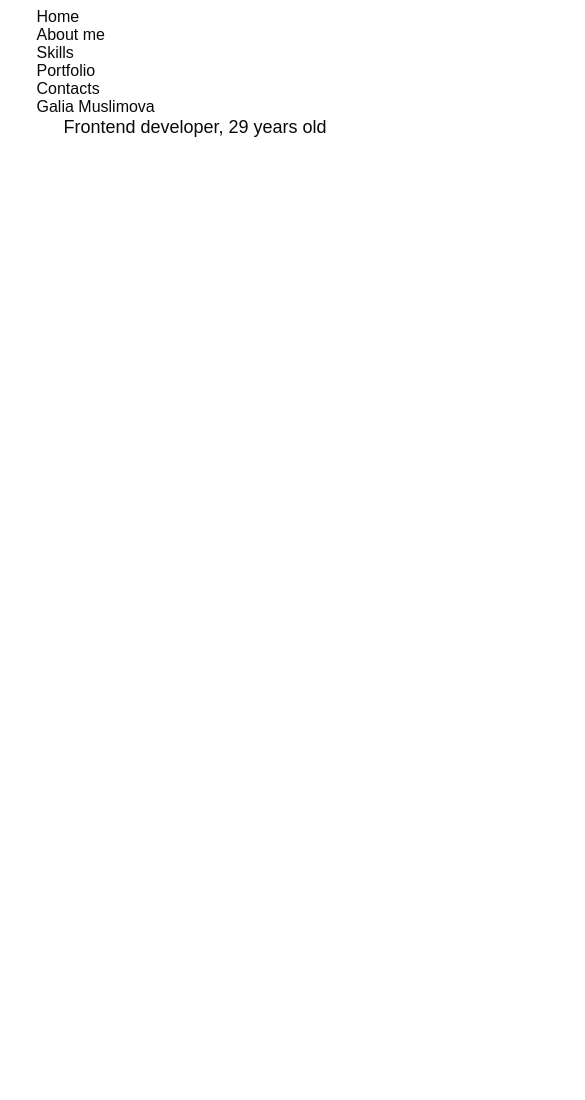
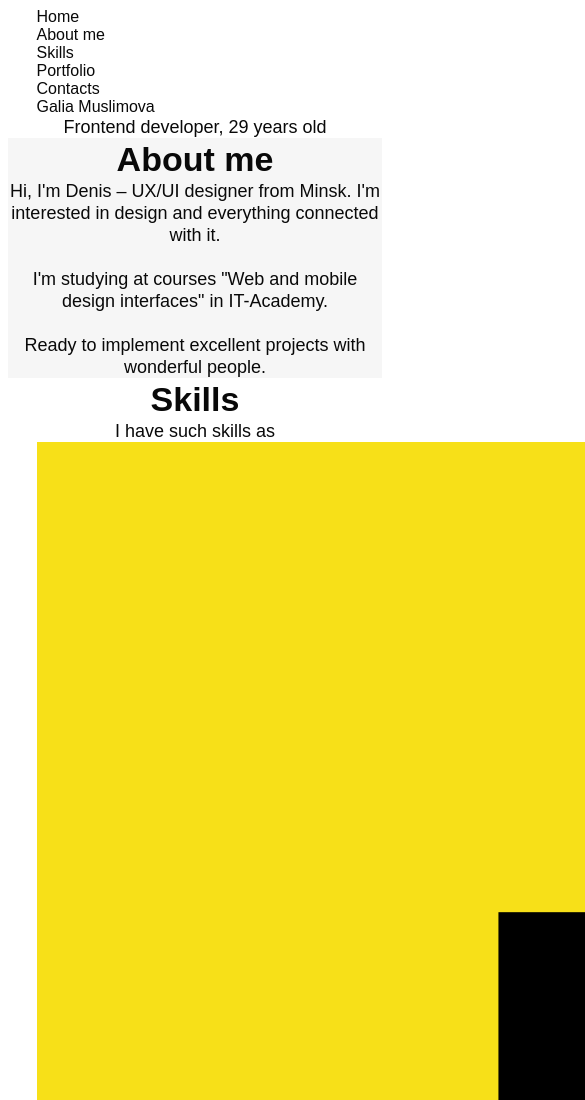
Before and after one commit to galiaMuslimova/Portfolio-Layout-, a website: page src/index.html in a window 390 px wide. Shown: the top 1100 px of the page, 585 px wide, since content can reach past the window. Before the commit the page ends 844 px from the top, so only its background shows below. Drawn offline with nearby package versions, Linux system fonts and the light colour scheme; files that its build step writes are made by us from their sources; files whose address does not match are found by name.

Commit message:
Bug fixed

```diff
--- a/src/index.html
+++ b/src/index.html
@@ -10,6 +10,12 @@
   <div class="page_block">
     @@include('parts/photo.html')
   </div>
+  <div class="page_block page_block__gray">
+    @@include('parts/about.html')
+  </div>
+  <div class="page_block">
+    @@include('parts/skills.html')
+  </div>
 </div>
 
 @@include('parts/footer.html')
--- /dev/null
+++ b/src/parts/about.html
@@ -0,0 +1,17 @@
+<div class="about">
+  <div class="about_title">
+    <div class="title">About me</div>
+  </div>
+  <div class="about_text">
+    <div class="text">
+      Hi, I'm Denis – UX/UI designer from Minsk.
+      I'm interested in design and everything connected with it.
+      <br>
+      <br>
+      I'm studying at courses "Web and mobile design interfaces" in IT-Academy.
+      <br>
+      <br>
+      Ready to implement excellent projects with wonderful people.
+    </div>
+  </div>
+</div>
--- /dev/null
+++ b/src/parts/skills.html
@@ -0,0 +1,42 @@
+<div class="skills">
+  <div class="skills_title">
+    <div class="title">Skills</div>
+  </div>
+  <div class="skills_text">
+    <div class="text">I have such skills as</div>
+  </div>
+  <div class="skills_images">
+    <div class="skill-block">
+      <div class="skill-block_image">
+        <img src="img/js.png"/>
+      </div>
+      <div class="skill-block_name">JavaScript</div>
+    </div>
+    <div class="skill-block">
+      <div class="skill-block_image">
+        <img src="img/react.png"/>
+      </div>
+      <div class="skill-block_name">React</div>
+    </div>
+    <div class="skill-block">
+      <div class="skill-block_image"></div>
+      <div class="skill-block_name">HTML</div>
+    </div>
+    <div class="skill-block">
+      <div class="skill-block_image"></div>
+      <div class="skill-block_name">CSS</div>
+    </div>
+    <div class="skill-block">
+      <div class="skill-block_image"></div>
+      <div class="skill-block_name">Git</div>
+    </div>
+    <div class="skill-block">
+      <div class="skill-block_image"></div>
+      <div class="skill-block_name">Gulp</div>
+    </div>
+    <div class="skill-block">
+      <div class="skill-block_image"></div>
+      <div class="skill-block_name">Figma</div>
+    </div>
+  </div>
+</div>
--- /dev/null
+++ b/src/scss/about.scss
@@ -0,0 +1,29 @@
+.about {
+  height: 506px;
+
+  &_title {
+    padding-top: 120px;
+  }
+
+  &_text {
+    padding-top: 18px;
+    width: 485px;
+    margin-left: auto;
+    margin-right: auto;
+  }
+}
+
+@media screen and (max-width: 480px){
+  .about {
+    height: 491px;
+
+    &_title {
+      padding-top: 81px;
+    }
+
+    &_text {
+      padding-top: 30px;
+      max-width: 90%;
+    }
+  }
+}
--- a/src/scss/index.scss
+++ b/src/scss/index.scss
@@ -4,17 +4,35 @@
   text-align: center;
 }
 
+.title {
+  font-size: 34px;
+  line-height: 42px;
+  text-align: center;
+  font-weight: bold;
+}
+
 .page {
   font-family: sans-serif;
   color: #090909;
+
+  &_block {
+    max-width: 945px;
+    margin: auto;
+
+    &__gray {
+      background: #F6F6F6;
+    }
+  }
 }
 
-.page_block {
-  max-width: 945px;
-  margin: auto;
+@media screen and (max-width: 480px){
+  .page {
+    &_block {
+      max-width: 317px;
 
-  @media screen and (max-width: 480px){
-    max-width: 317px;
-    margin: auto;
+      &__gray {
+        max-width: 100%;
+      }
+    }
   }
 }
--- a/src/scss/photo.scss
+++ b/src/scss/photo.scss
@@ -7,5 +7,6 @@
 @media screen and (max-width: 480px){
   .photo {
     height: 478px;
+    margin-bottom: 83px;
     }
 }
--- /dev/null
+++ b/src/scss/skills.scss
@@ -0,0 +1,46 @@
+.skills {
+  height: 610px;
+
+  &_title {
+    padding-top: 91px;
+  }
+
+  &_text {
+    padding-top: 89px;
+  }
+
+  &_images {
+    padding-top: 83px;
+    display: flex;
+    justify-content: space-around;
+  }
+}
+
+@media screen and (max-width: 480px){
+  .skills {
+    height: 1421px;
+
+    &_images {
+      flex-direction: column;
+      align-items: center;
+    }
+  }
+}
+
+.skill-block {
+  &_image {
+    width: 89px;
+    height: 89px;
+    padding-bottom: 23px;
+  }
+
+  &_name {
+    font-size: 14px;
+    line-height: 17px;
+    text-align: center;
+  }
+}
+
+img {
+  width: 100%;
+}
```
Also changed, not shown: dist/img/js.png (added), dist/img/react.png (added), dist/index.css, dist/index.html.
